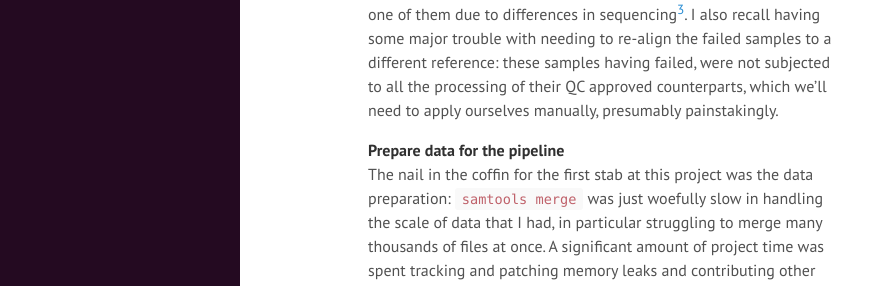
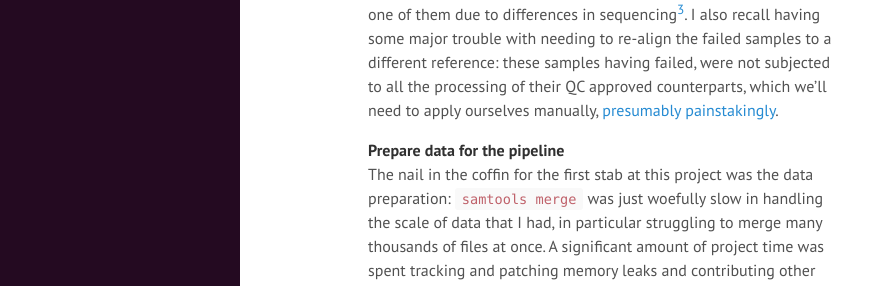
Before and after one commit to SamStudio8/samstudio8.github.io.off, a Jekyll site: the page built from _posts/2015-06-24-sanger-sequel.md, in a window 1280 px wide and 900 px high, scrolled down 1268 px. Shown: the part 256-542 px from the top of the window, without its empty margins (0-891 px from the left). Built offline with Jekyll 4.4.1, drawn with Linux system fonts in a browser that asks for light colours; Markdown is read by kramdown in place of the engine named in the settings; comment, search, counter and statistics services are not loaded; part of the change alters nothing that is shown.

```diff
--- a/_posts/2015-06-24-sanger-sequel.md
+++ b/_posts/2015-06-24-sanger-sequel.md
@@ -52,7 +52,7 @@ encompass ensuring the `Goldilocks` region for each sample was correctly extract
 were made up of two studies and we may have decided not to pursue one of them due to differences in sequencing[^2].
 I also recall having some major trouble with needing to re-align the failed samples to a different reference: these
 samples having failed, were not subjected to all the processing of their QC approved counterparts, which we'll need
-to apply ourselves manually, presumably painstakingly.
+to apply ourselves manually, [presumably painstakingly]({% post_url 2015-07-23-bridgebuilding-p2 %}).
 
 **Prepare data for the pipeline**
 The nail in the coffin for the first stab at this project was the data preparation: `samtools merge` was just
```
